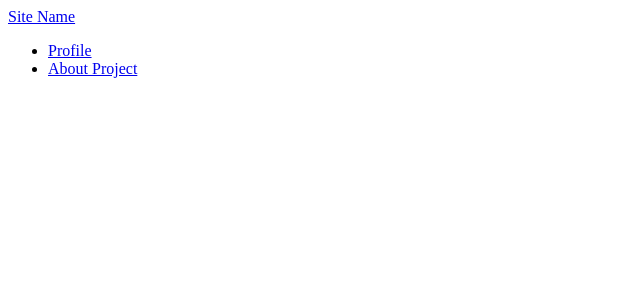
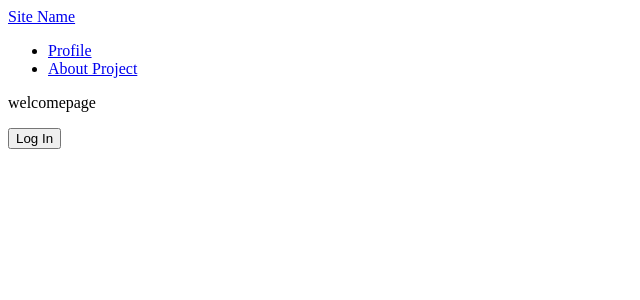
Before and after one commit to AlexZamastil/BP, a React (Create React App) app in the folder src/main/frontend/: page / in a window 1280 px wide. Shown: the top 300 px of the page, without its empty margins (0-640 px from the left). Built offline with nearby package versions, Linux system fonts and the light colour scheme.

Commit message:
Initial commit fe

```diff
--- a/src/main/frontend/src/App.js
+++ b/src/main/frontend/src/App.js
@@ -2,8 +2,12 @@ import Navbar from "./Navbar"
 import AboutProject from "./AboutProject"
 import Profile from "./Profile"
 import { Route, Routes } from "react-router-dom"
+import { useEffect, useState} from "react";
+import WelcomePage from "./WelcomePage"
 
 function App() {
+
+
   return (
     <>
       <Navbar />
@@ -12,9 +16,42 @@ function App() {
           <Route path="/aboutproject" element={<AboutProject/>} />
           <Route path="/profile" element={<Profile/>} />
         </Routes>
+
       </div>
+
+      <RenderContent/>
+
     </>
   )
 }
 
+function RenderContent() {
+
+    if (localStorage.getItem("user")== null){
+      return(
+        <div>
+            <p>welcomepage</p>
+            <WelcomePage/>
+        </div>
+
+      )
+    } else {
+      return(
+        <div>
+            <p>logged in</p>
+            <button on onClick={LogOut}> log out </button>
+        </div>
+
+      )
+
+    }
+}
+function LogOut(){
+  localStorage.clear("user")
+  console.log(localStorage.getItem("user"))
+  window.location.reload(false)
+}
+
+
+
 export default App
--- /dev/null
+++ b/src/main/frontend/src/WelcomePage.js
@@ -0,0 +1,11 @@
+export default function WelcomePage() {
+
+
+    return(<button onClick = {LogIN}> Log In </button>)
+
+}
+function LogIN(){
+    localStorage.setItem("user", "honza")
+    console.log(localStorage.getItem("user"))
+    window.location.reload(false)
+}
--- a/src/main/frontend/src/index.js
+++ b/src/main/frontend/src/index.js
@@ -7,7 +7,7 @@ const root = ReactDOM.createRoot(document.getElementById("root"))
 root.render(
   <React.StrictMode>
     <BrowserRouter>
-      <App />
+      <App/>
     </BrowserRouter>
   </React.StrictMode>
 )
```
